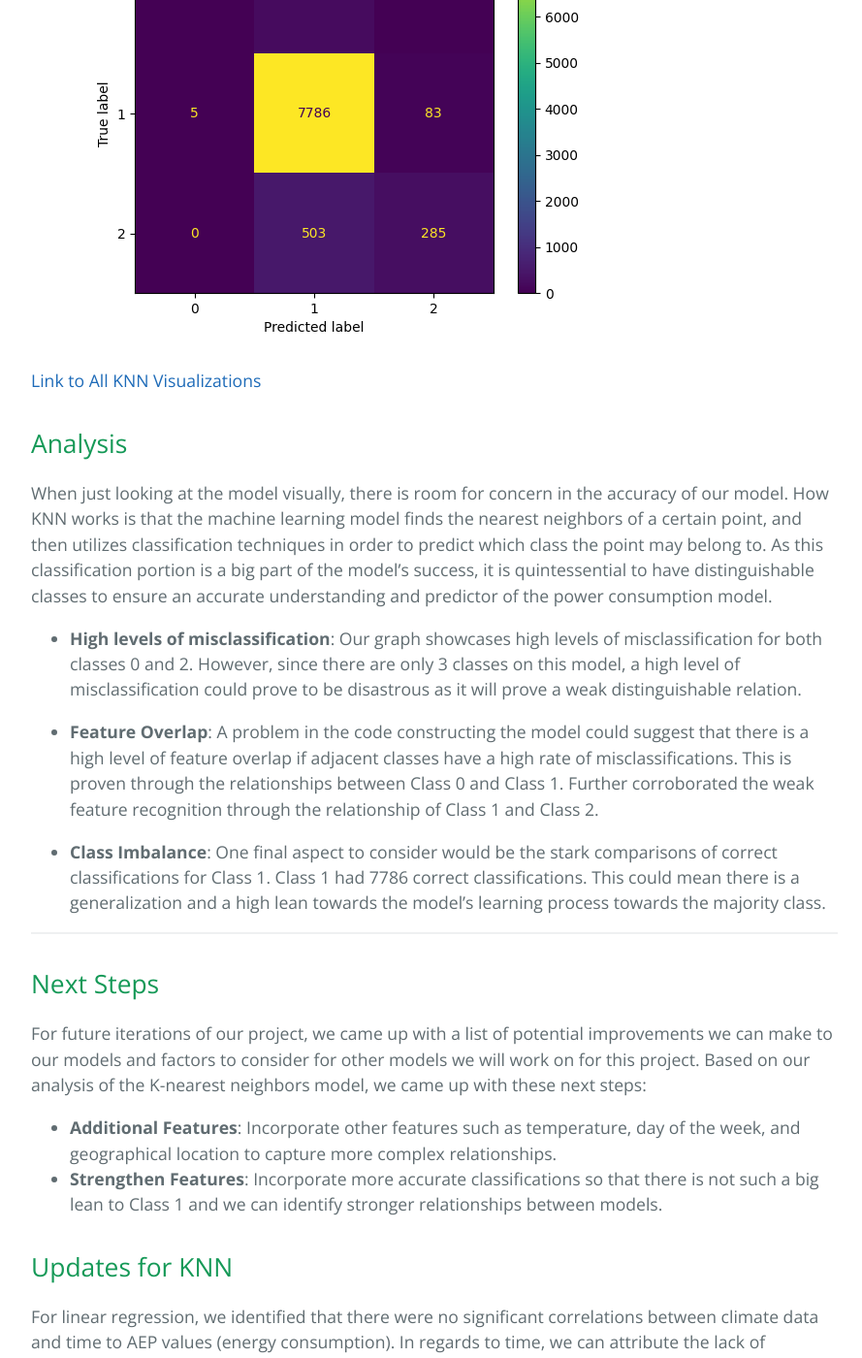
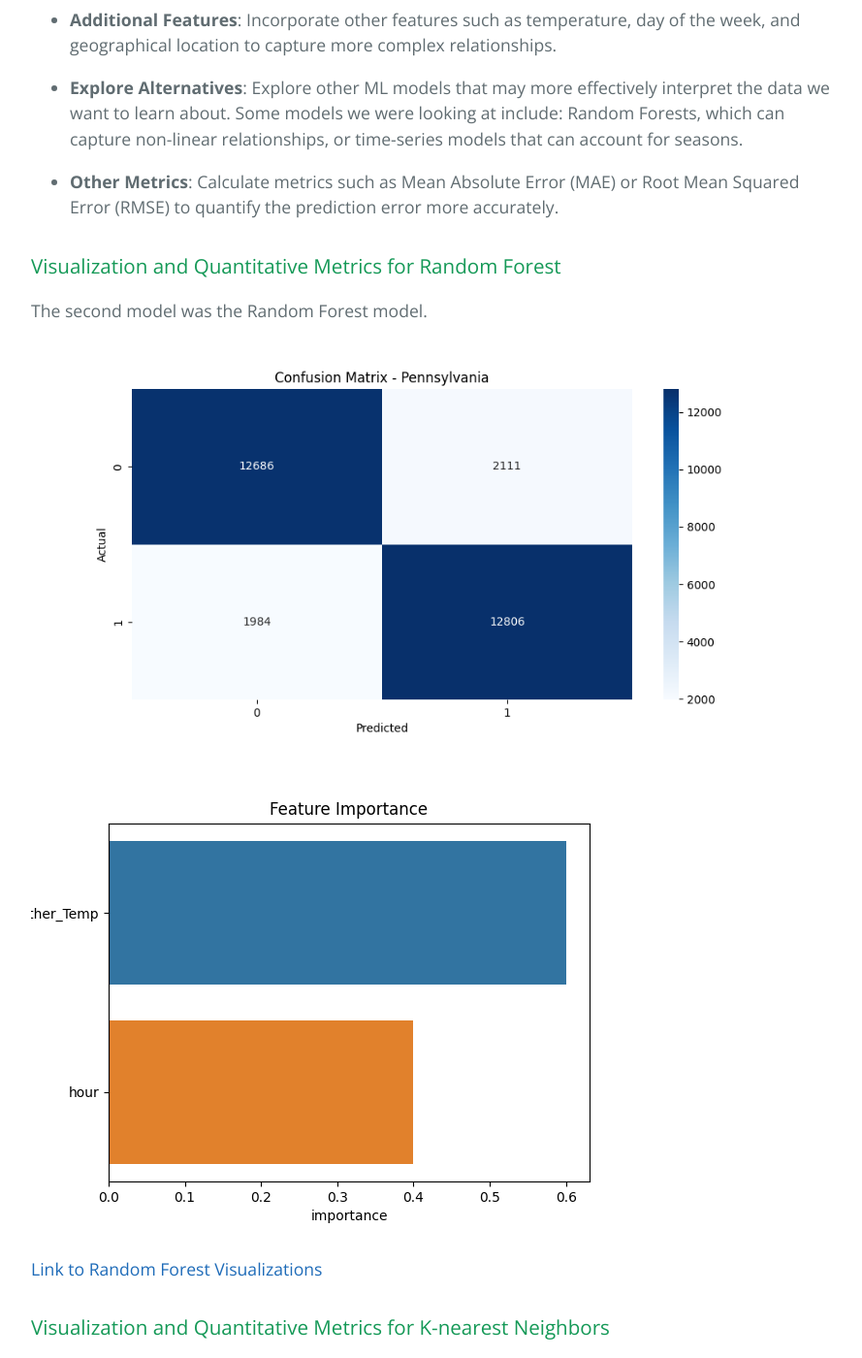
Before and after one commit to tanner-iley/4641-Eco, a Jekyll site: the page built from index.md, in a window 1280 px wide and 1400 px high, scrolled down 5683 px. Shown: the whole window at 97% size, without its empty margins (192-1081 px from the left). Built offline with Jekyll 4.4.1, drawn with Linux system fonts in a browser that asks for light colours; our own code applies the rules of GitHub Pages for plain Markdown files; some of the changed text lies outside the part shown.

Commit message:
Update index.md

```diff
--- a/index.md
+++ b/index.md
@@ -69,8 +69,15 @@
 
 The first model we chose to implement was the linear regression model. We decided to implement this model as it would give us better understanding of how different factors could connect to energy use. Linear Regression gives a better idea on what trends occur in our data. The visualization created from this implementation was a scatter plot, which showcases the relationship between time elapsed (independent variable) to the power load in MW (dependent variable). The points on the scatterplot represent the preprocessed data of 14 years worth of hourly measurements in the Eastern Interconnection grid. The green linear regression fit line is seen as having a slight negative linear progression. As described in our code, we calculated the correlation coefficient, which is also displayed on our visual as -0.18. This statistic suggests that the relationship between power load and time elapsed is a negative weak correlation.
 
+# Midterm Checkpoint Visualization
+
 ![RegressionImage](./graphs/RegressionImage.jpg)
 
+# Final Visualization
+
+![RegressionImageFinal](./graphs/linearRegression/linearRegression_Pennsylvania.png)
+
+[Link to Linear Regression Visualizations](./linearRegression_images.md)
 
 ## Analysis
 
@@ -103,6 +110,15 @@
 
 - **Other Metrics**: Calculate metrics such as Mean Absolute Error (MAE) or Root Mean Squared Error (RMSE) to quantify the prediction error more accurately.
 
+### Visualization and Quantitative Metrics for Random Forest
+
+The second model was the Random Forest model.
+
+![Confusion Matrix](./graphs/randomForest/randomForest_confusion_matrix_Pennsylvania.png)
+
+![Feature Importance](./graphs/randomForest/randomForest_feature_importance_Pennsylvania.png)
+
+[Link to Random Forest Visualizations](./randomForest_images.md)
 
 ### Visualization and Quantitative Metrics for K-nearest Neighbors
 
```
Also changed, not shown: other parts of index.md (+2 -2 lines).
